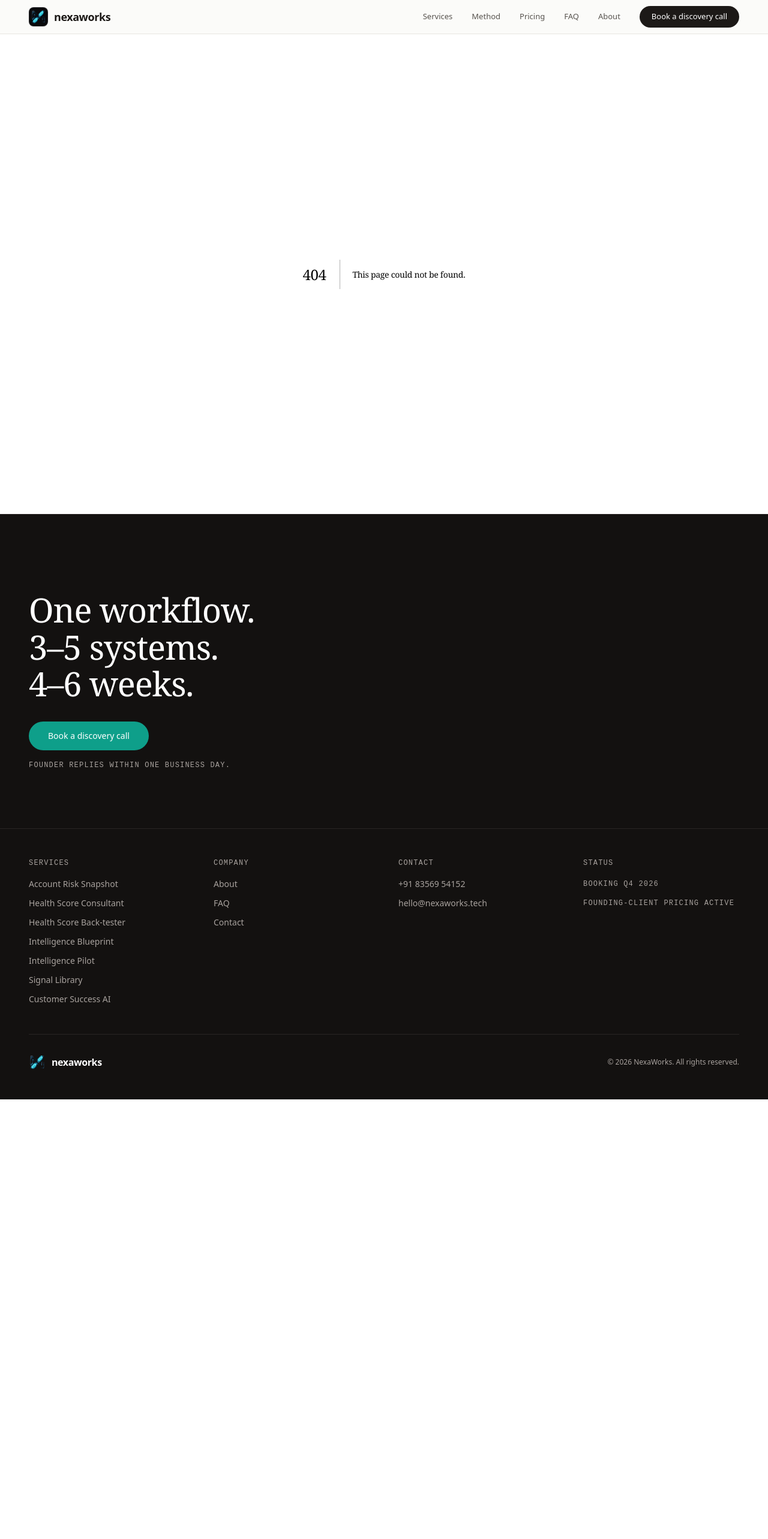
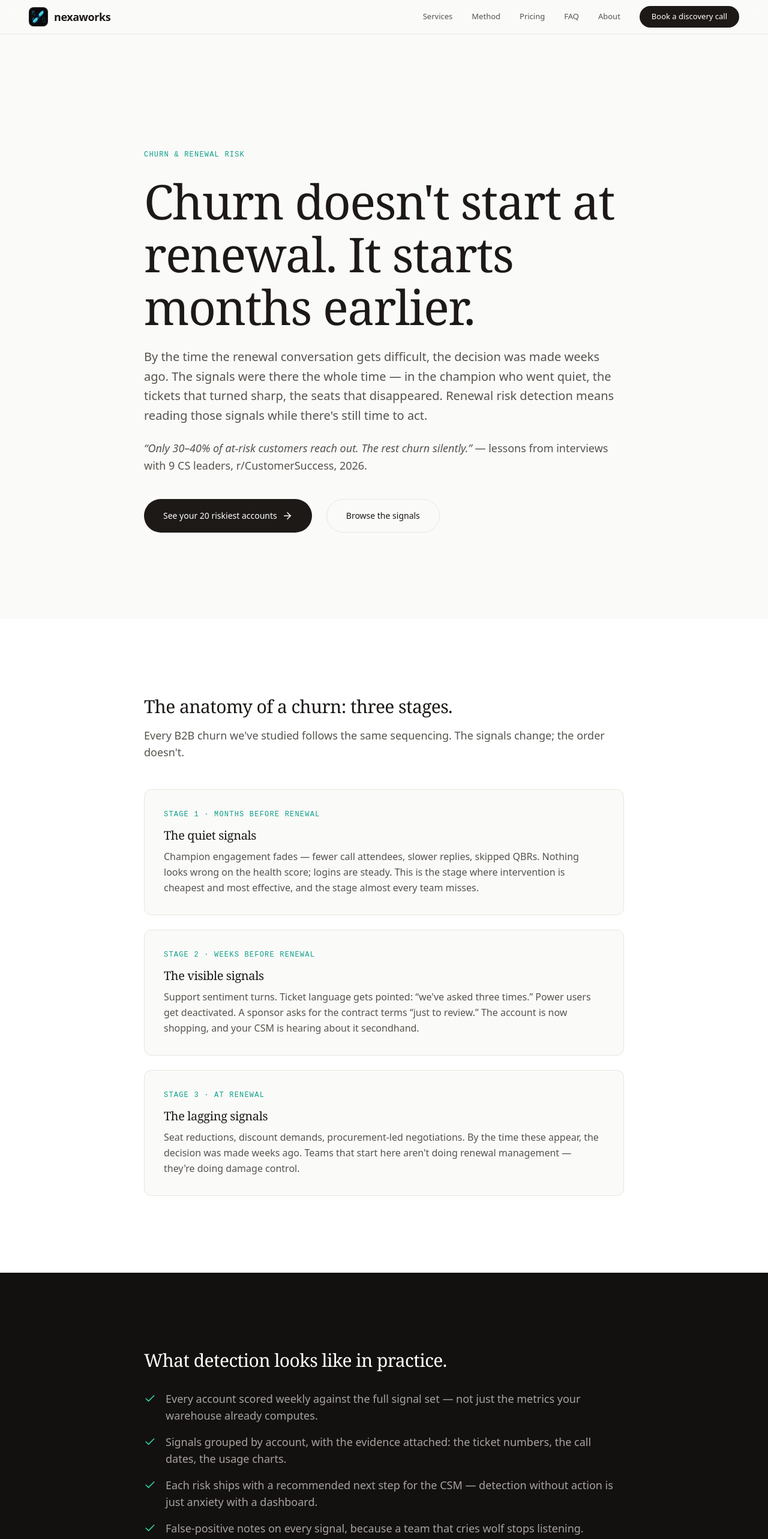
Before and after one commit to sahilghewari/NexaWorks-v4, a Next.js app: page /customer-success-ai/churn-renewal-risk in a window 1280 px wide. Before the commit this address had no page. Shown: the top 2566 px of the page at 60% size. Before the commit the page ends 1833 px from the top, so only its background shows below. Built offline with nearby package versions, Linux system fonts and the light colour scheme.

Commit message:
Use-case pages #3-5 (churn risk, health scores, meeting prep)

```diff
--- /dev/null
+++ b/src/app/customer-success-ai/churn-renewal-risk/page.tsx
@@ -0,0 +1,161 @@
+import Link from "next/link";
+import { ArrowRight, Check } from "lucide-react";
+
+export const metadata = {
+  title: "Churn and Renewal Risk Detection for B2B SaaS | NexaWorks",
+  description:
+    "Churn doesn't start at renewal — it starts months earlier in signals your team can see but isn't reading together. How NexaWorks detects renewal risk across CRM, calls, tickets, and product data, and what to do about it.",
+  alternates: { canonical: "/customer-success-ai/churn-renewal-risk" },
+};
+
+const sequence = [
+  {
+    stage: "Months before renewal",
+    title: "The quiet signals",
+    text: "Champion engagement fades — fewer call attendees, slower replies, skipped QBRs. Nothing looks wrong on the health score; logins are steady. This is the stage where intervention is cheapest and most effective, and the stage almost every team misses.",
+  },
+  {
+    stage: "Weeks before renewal",
+    title: "The visible signals",
+    text: "Support sentiment turns. Ticket language gets pointed: “we've asked three times.” Power users get deactivated. A sponsor asks for the contract terms “just to review.” The account is now shopping, and your CSM is hearing about it secondhand.",
+  },
+  {
+    stage: "At renewal",
+    title: "The lagging signals",
+    text: "Seat reductions, discount demands, procurement-led negotiations. By the time these appear, the decision was made weeks ago. Teams that start here aren't doing renewal management — they're doing damage control.",
+  },
+];
+
+const faqs = [
+  {
+    q: "How early can renewal risk actually be detected?",
+    a: "The honest answer: it depends on the account and the signal. Champion disengagement and sentiment shifts typically surface months before a renewal; seat and contract changes surface weeks before. The sequencing matters more than any single number — early signals are quiet and cheap to act on, late signals are loud and expensive. Anyone promising you a precise day-count for every account is selling certainty they don't have.",
+  },
+  {
+    q: "We already have a health score. Why isn't it catching this?",
+    a: "Because most health scores weight what's easy to measure — logins, ticket volumes, meeting counts — and skip the people signals: who stopped showing up, whose tone changed, which sponsor went quiet. In a 2026 poll of CS leaders, 82% said their health score caught less than half of churn. The score isn't wrong about activity; it's blind to intent.",
+  },
+  {
+    q: "What do we do when a risk signal fires?",
+    a: "Every signal ships with a next step, not just an alert. Champion disengagement means a value review tied to the champion's original buying goals — not a check-in call. Sentiment turns mean executive attention on the underlying issue, not the ticket. The full playbook is part of the pilot; the Snapshot shows you which accounts need it now.",
+  },
+  {
+    q: "Can you prove this works on our data before we pay?",
+    a: "That's what the Account Risk Snapshot is: your 20 riskiest accounts, ranked, with the signals behind each one — free, in five business days, before any contract. If it doesn't surface risk your current process missed, don't hire us.",
+  },
+];
+
+export default function ChurnRenewalRiskPage() {
+  return (
+    <>
+      <section className="sp-section" style={{ backgroundColor: "var(--nw-canvas)" }}>
+        <div className="container-nw max-w-4xl pt-16">
+          <p className="eyebrow mb-6" style={{ color: "var(--nw-accent)" }}>
+            Churn &amp; Renewal Risk
+          </p>
+          <h1 className="mb-6" style={{ color: "var(--nw-ink)" }}>
+            Churn doesn&apos;t start at renewal. It starts months earlier.
+          </h1>
+          <p className="text-xl leading-relaxed mb-6" style={{ color: "var(--nw-ink-soft)" }}>
+            By the time the renewal conversation gets difficult, the decision was made weeks
+            ago. The signals were there the whole time — in the champion who went quiet, the
+            tickets that turned sharp, the seats that disappeared. Renewal risk detection
+            means reading those signals while there&apos;s still time to act.
+          </p>
+          <p className="text-lg leading-relaxed mb-10" style={{ color: "var(--nw-ink-soft)" }}>
+            <em>&ldquo;Only 30–40% of at-risk customers reach out. The rest churn
+            silently.&rdquo;</em> — lessons from interviews with 9 CS leaders,
+            r/CustomerSuccess, 2026.
+          </p>
+          <div className="flex flex-col sm:flex-row gap-6 pb-4">
+            <Link
+              href="/account-risk-snapshot"
+              className="inline-flex h-14 items-center justify-center rounded-full px-8 text-sm font-medium text-white transition-colors"
+              style={{ backgroundColor: "var(--nw-ink)" }}
+            >
+              See your 20 riskiest accounts <ArrowRight size={18} className="ml-2" />
+            </Link>
+            <Link
+              href="/signals"
+              className="inline-flex h-14 items-center justify-center rounded-full px-8 text-sm font-medium transition-colors"
+              style={{ border: "1px solid var(--nw-line-light)", color: "var(--nw-ink)" }}
+            >
+              Browse the signals
+            </Link>
+          </div>
+        </div>
+      </section>
+
+      <section className="sp-section" style={{ backgroundColor: "white" }}>
+        <div className="container-nw max-w-4xl">
+          <h2 className="text-3xl mb-4" style={{ color: "var(--nw-ink)" }}>
+            The anatomy of a churn: three stages.
+          </h2>
+          <p className="text-lg mb-12" style={{ color: "var(--nw-ink-soft)" }}>
+            Every B2B churn we&apos;ve studied follows the same sequencing. The signals change;
+            the order doesn&apos;t.
+          </p>
+          <div className="space-y-6">
+            {sequence.map((s, i) => (
+              <div
+                key={s.title}
+                className="rounded-xl p-6 md:p-8"
+                style={{ backgroundColor: "var(--nw-canvas)", border: "1px solid var(--nw-line-light)" }}
+              >
+                <p className="eyebrow mb-3" style={{ color: "var(--nw-accent)" }}>
+                  Stage {i + 1} · {s.stage}
+                </p>
+                <h3 className="text-xl mb-2" style={{ color: "var(--nw-ink)" }}>{s.title}</h3>
+                <p className="leading-relaxed" style={{ color: "var(--nw-ink-soft)" }}>{s.text}</p>
+              </div>
+            ))}
+          </div>
+        </div>
+      </section>
+
+      <section className="sp-section" style={{ backgroundColor: "var(--nw-dark)" }}>
+        <div className="container-nw max-w-4xl">
+          <h2 className="text-3xl mb-8 text-white">What detection looks like in practice.</h2>
+          <ul className="space-y-4 mb-4">
+            {[
+              "Every account scored weekly against the full signal set — not just the metrics your warehouse already computes.",
+              "Signals grouped by account, with the evidence attached: the ticket numbers, the call dates, the usage charts.",
+              "Each risk ships with a recommended next step for the CSM — detection without action is just anxiety with a dashboard.",
+              "False-positive notes on every signal, because a team that cries wolf stops listening.",
+            ].map((item) => (
+              <li key={item} className="flex items-start gap-4 text-lg" style={{ color: "var(--nw-warm-400)" }}>
+                <Check size={20} className="mt-1 flex-shrink-0" strokeWidth={2} style={{ color: "var(--nw-accent-glow)" }} />
+                {item}
+              </li>
+            ))}
+          </ul>
+        </div>
+      </section>
+
+      <section className="sp-section" style={{ backgroundColor: "var(--nw-canvas)" }}>
+        <div className="container-nw max-w-4xl">
+          <h2 className="text-3xl mb-10" style={{ color: "var(--nw-ink)" }}>
+            Questions, answered honestly.
+          </h2>
+          <div className="space-y-8">
+            {faqs.map((faq) => (
+              <div key={faq.q} className="pb-8" style={{ borderBottom: "1px solid var(--nw-line-light)" }}>
+                <h3 className="text-xl mb-3" style={{ color: "var(--nw-ink)" }}>{faq.q}</h3>
+                <p className="leading-relaxed" style={{ color: "var(--nw-ink-soft)" }}>{faq.a}</p>
+              </div>
+            ))}
+          </div>
+          <div className="mt-12">
+            <Link
+              href="/account-risk-snapshot"
+              className="inline-flex h-14 items-center justify-center rounded-full px-8 text-sm font-medium text-white transition-colors"
+              style={{ backgroundColor: "var(--nw-ink)" }}
+            >
+              Get the free Snapshot <ArrowRight size={18} className="ml-2" />
+            </Link>
+          </div>
+        </div>
+      </section>
+    </>
+  );
+}
```
